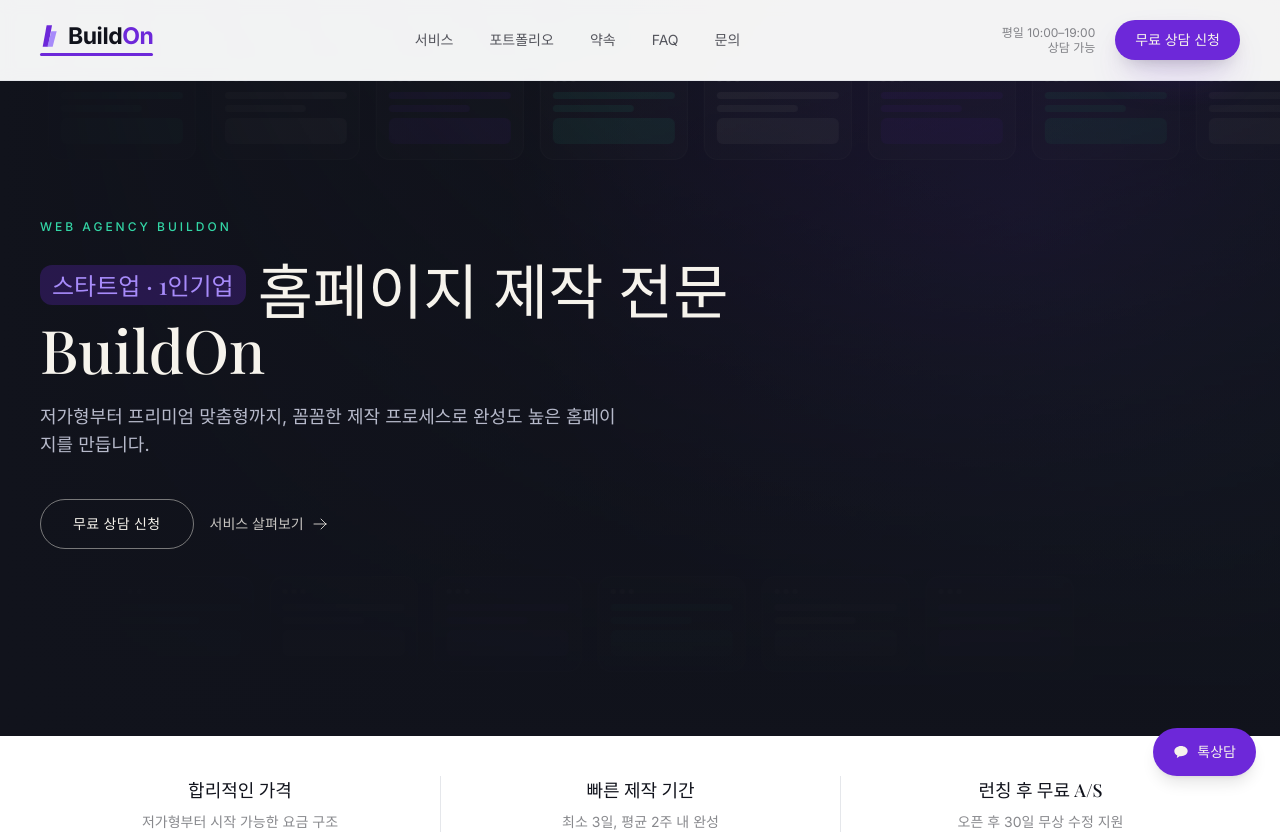
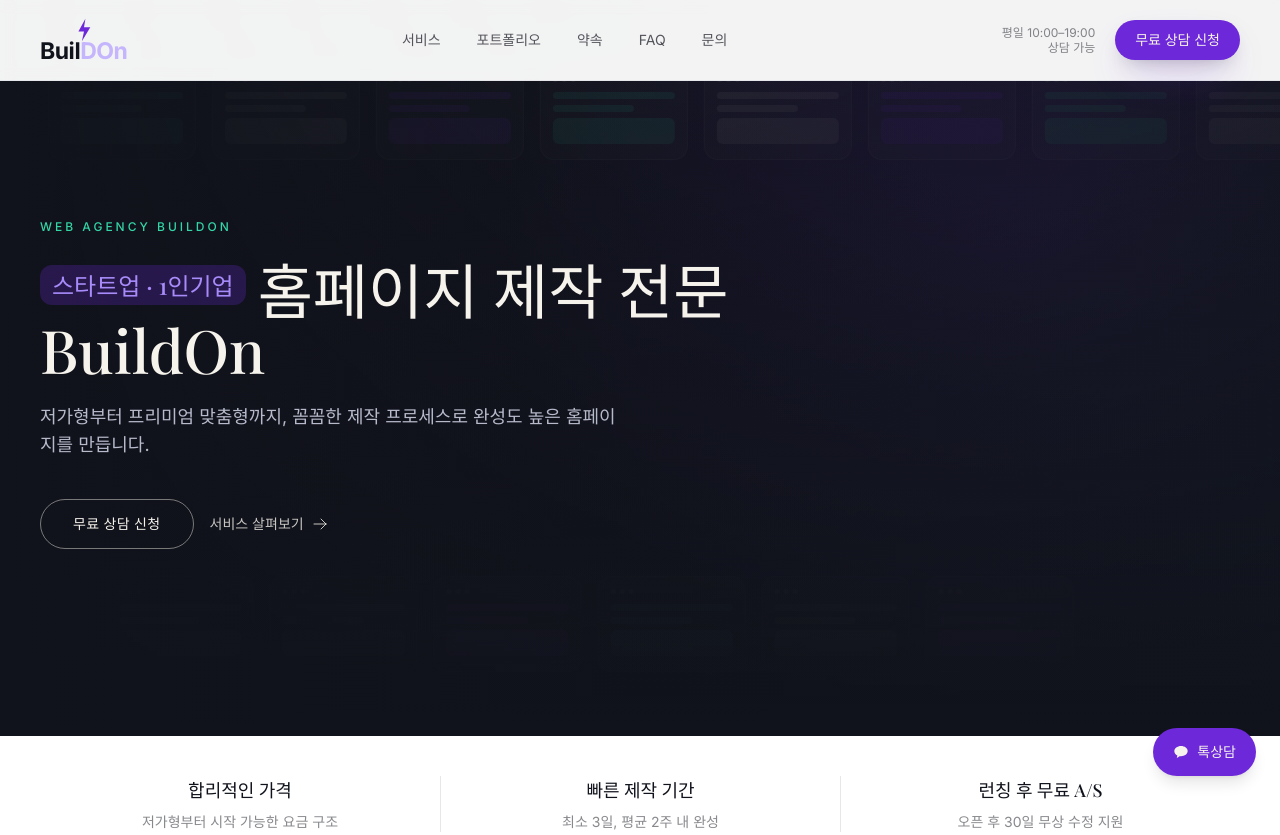
Before and after one commit to tockddn5-max/BuilDOn, a website: page index.html in a window 1280 px wide. Shown: the top 835 px of the page. Drawn offline with nearby package versions, Linux system fonts and the light colour scheme; a web font is replaced by a local one.

Commit message:
Logo v4: remove underline, restore icon-above-text layout, lighten DOn accent to soft lavender

```diff
--- a/index.html
+++ b/index.html
@@ -122,8 +122,8 @@
   }
   .nav-link:hover::after { transform: scaleX(1); }
 
-  .logo-mark { display: inline-flex; flex-direction: column; align-items: flex-start; }
-  .logo-mark .logo-row { display: inline-flex; align-items: center; gap: 8px; }
+  .logo-mark { display: inline-flex; flex-direction: column; align-items: center; }
+  .logo-mark .logo-bolt { margin-bottom: -2px; }
   .logo-mark .logo-word {
     font-family: 'Inter', sans-serif;
     font-weight: 800;
@@ -131,8 +131,7 @@
     line-height: 1;
     color: #11131C;
   }
-  .logo-mark .logo-word .accent { color: #6D28D9; }
-  .logo-mark .logo-underline { margin-top: 5px; width: 100%; background: #6D28D9; border-radius: 2px; }
+  .logo-mark .logo-word .accent { color: #C4B5FD; }
   .logo-mark.on-dark .logo-word { color: #F6F3EC; }
 
   .fade-up { opacity: 0; transform: translateY(16px); transition: opacity 600ms ease-out, transform 600ms ease-out; }
@@ -176,14 +175,8 @@
   <header id="site-header" class="fixed top-0 inset-x-0 z-50 bg-white/95 backdrop-blur border-b border-ink/8">
     <div class="max-w-7xl mx-auto px-6 lg:px-10 flex items-center justify-between h-20">
       <a href="#top" class="logo-mark">
-        <span class="logo-row">
-          <svg width="20" height="22" viewBox="0 0 30 32" fill="none" aria-hidden="true">
-            <polygon points="10,0 18,0 12,32 4,32" fill="#6D28D9"/>
-            <polygon points="17,9 25,9 19,32 11,32" fill="#A78BFA"/>
-          </svg>
-          <span class="logo-word" style="font-size:23px;">Build<span class="accent">On</span></span>
-        </span>
-        <span class="logo-underline" style="height:3px;"></span>
+        <svg class="logo-bolt" width="14" height="24" viewBox="0 0 20 34" fill="none" aria-hidden="true"><path d="M12 1L2 19H10L7 33L19 13H10L12 1Z" fill="#6D28D9"/></svg>
+        <span class="logo-word" style="font-size:23px;">Buil<span class="accent">DOn</span></span>
       </a>
 
       <nav class="hidden md:flex items-center gap-9 text-sm text-ink/70">
@@ -836,15 +829,9 @@
   <footer class="bg-white border-t border-ink/8">
     <div class="max-w-7xl mx-auto px-6 lg:px-10 py-14 flex flex-col sm:flex-row items-start sm:items-center justify-between gap-8">
       <div>
-        <a href="#top" class="logo-mark">
-          <span class="logo-row">
-            <svg width="16" height="18" viewBox="0 0 30 32" fill="none" aria-hidden="true">
-              <polygon points="10,0 18,0 12,32 4,32" fill="#6D28D9"/>
-              <polygon points="17,9 25,9 19,32 11,32" fill="#A78BFA"/>
-            </svg>
-            <span class="logo-word" style="font-size:19px;">Build<span class="accent">On</span></span>
-          </span>
-          <span class="logo-underline" style="height:2px;"></span>
+        <a href="#top" class="logo-mark" style="align-items: flex-start;">
+          <svg class="logo-bolt" width="11" height="19" viewBox="0 0 20 34" fill="none" aria-hidden="true"><path d="M12 1L2 19H10L7 33L19 13H10L12 1Z" fill="#6D28D9"/></svg>
+          <span class="logo-word" style="font-size:19px;">Buil<span class="accent">DOn</span></span>
         </a>
         <p class="text-ink/60 text-sm mt-2 max-w-xs">브랜드의 첫인상을 완성하는 홈페이지 제작 파트너</p>
       </div>
```
Also changed, not shown: admin-x7k2.html (+5 -12 lines), brand_logo/logo.png, brand_logo/logo.svg.
